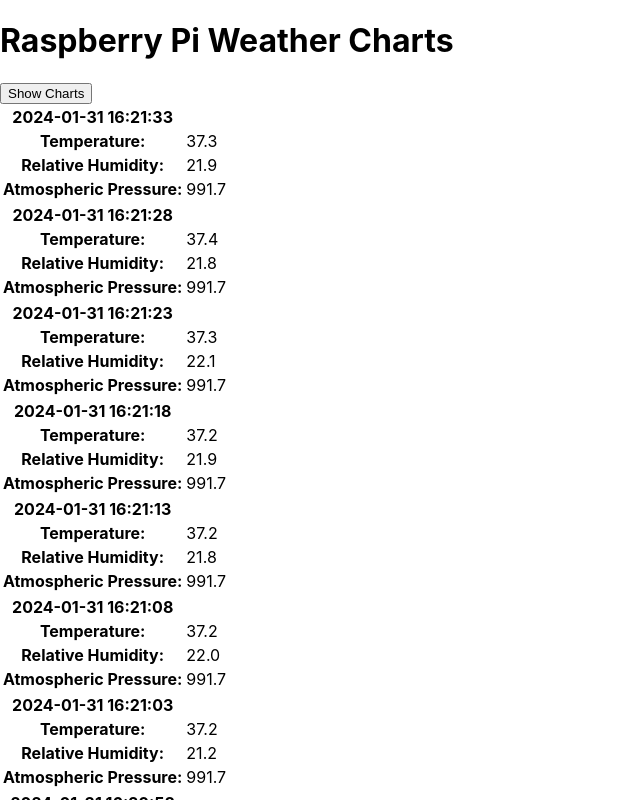
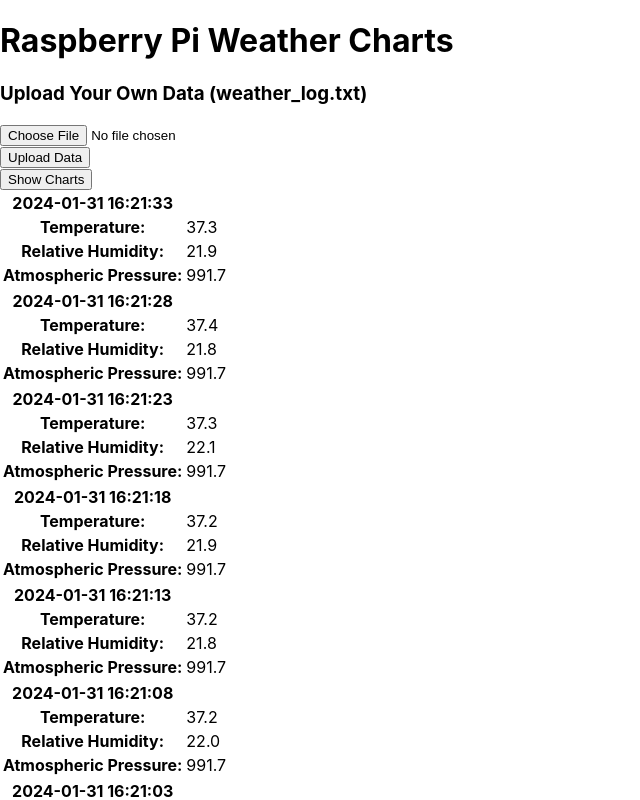
Before and after one commit to duyhoang9/milestone1, a React (Create React App) app: page / in a window 1280 px wide. Shown: the top 800 px of the page, without its empty margins (0-640 px from the left). Built offline with nearby package versions, Linux system fonts and the light colour scheme.

Commit message:
testing file upload

```diff
--- a/package.json
+++ b/package.json
@@ -8,6 +8,8 @@
     "@testing-library/user-event": "^13.5.0",
     "chart.js": "^4.4.1",
     "chartjs-adapter-date-fns": "^3.0.0",
+    "express": "^4.18.2",
+    "multer": "^1.4.5-lts.1",
     "react": "^18.2.0",
     "react-chartjs-2": "^5.2.0",
     "react-dom": "^18.2.0",
--- a/src/App.js
+++ b/src/App.js
@@ -4,6 +4,7 @@
 import Data from "./Data.js";
 import Hero from "./Components/Hero/Hero.js";
 import Tables from "./Components/Tables/Tables.js";
+import FileUpload from "./Components/FileUpload.js";
 
 function App() {
   const reversedData = Data.slice().reverse();
@@ -29,9 +30,31 @@
     </section>
   );
 
+  const handleFileUpload = async (file) => {
+    try {
+      const formData = new FormData();
+      formData.append("file", file);
+
+      const response = await fetch("processFile", {
+        method: "POST",
+        body: formData,
+      });
+
+      if (!response.ok) {
+        throw new Error("Failed to process file");
+      }
+
+      const result = await response.json();
+      console.log("File processed successfully: ", result);
+    } catch (error) {
+      console.log("Error processing file: ", error.message);
+    }
+  };
+
   return (
     <div className="text-center h-100 bg-light">
       <Hero />
+      <FileUpload onFileUpload={handleFileUpload} />
       <button
         type="button"
         onClick={() => setShowCharts(!showCharts)}
--- /dev/null
+++ b/src/Components/FileUpload.js
@@ -0,0 +1,50 @@
+import React, { useState } from "react";
+
+// upload your own data from the script
+const FileUpload = ({ onFileUpload }) => {
+  const [selectedFile, setSelectedFile] = useState(null);
+
+  const handleFileChange = (event) => {
+    setSelectedFile(event.target.files[0]);
+  };
+
+  const handleUpload = () => {
+    if (selectedFile) {
+      onFileUpload(selectedFile);
+    } else {
+      alert("Please select a file");
+    }
+  };
+
+  return (
+    <div className="py-5">
+      <h3>Upload Your Own Data (weather_log.txt)</h3>
+      <div
+        id="input-wrapper"
+        className="py-2 text-center d-flex flex-row justify-content-center"
+      >
+        <input
+          type="file"
+          onChange={handleFileChange}
+          className="form-control w-25 text-center"
+          id="formFile"
+          name="file"
+        />
+      </div>
+      <div
+        id="btn-wrapper"
+        className="py-2 text-center d-flex flex-row justify-content-center"
+      >
+        <button
+          type="button"
+          onClick={handleUpload}
+          className="btn btn-primary"
+        >
+          Upload Data
+        </button>
+      </div>
+    </div>
+  );
+};
+
+export default FileUpload;
```
Also changed, not shown: src/Components/Hero/Hero.js (+1 -6 lines), src/dataSync.js (+9 -9 lines), src/server.js (added, +30 -0 lines), 1 other file (tests, documents, lock files or other folders).
